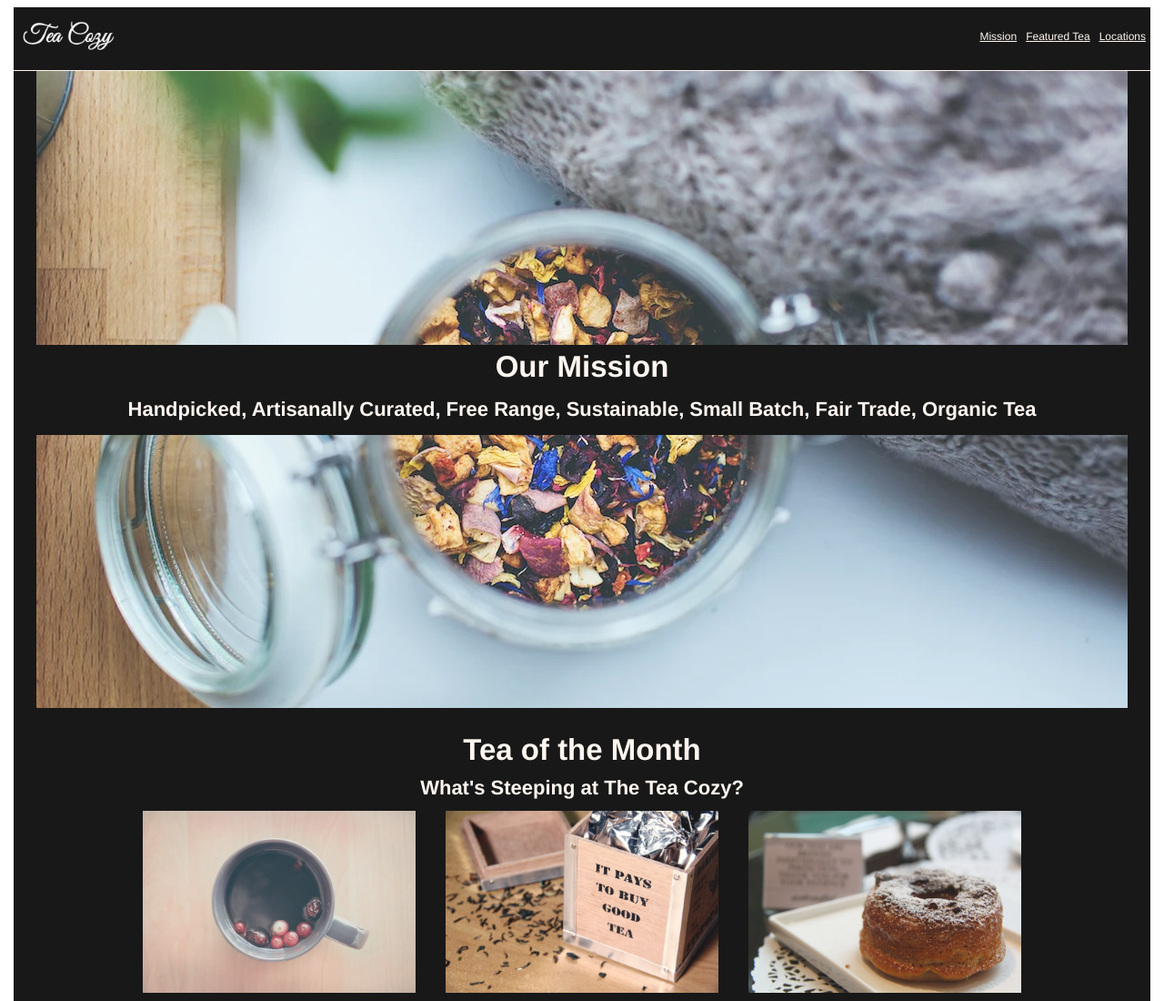
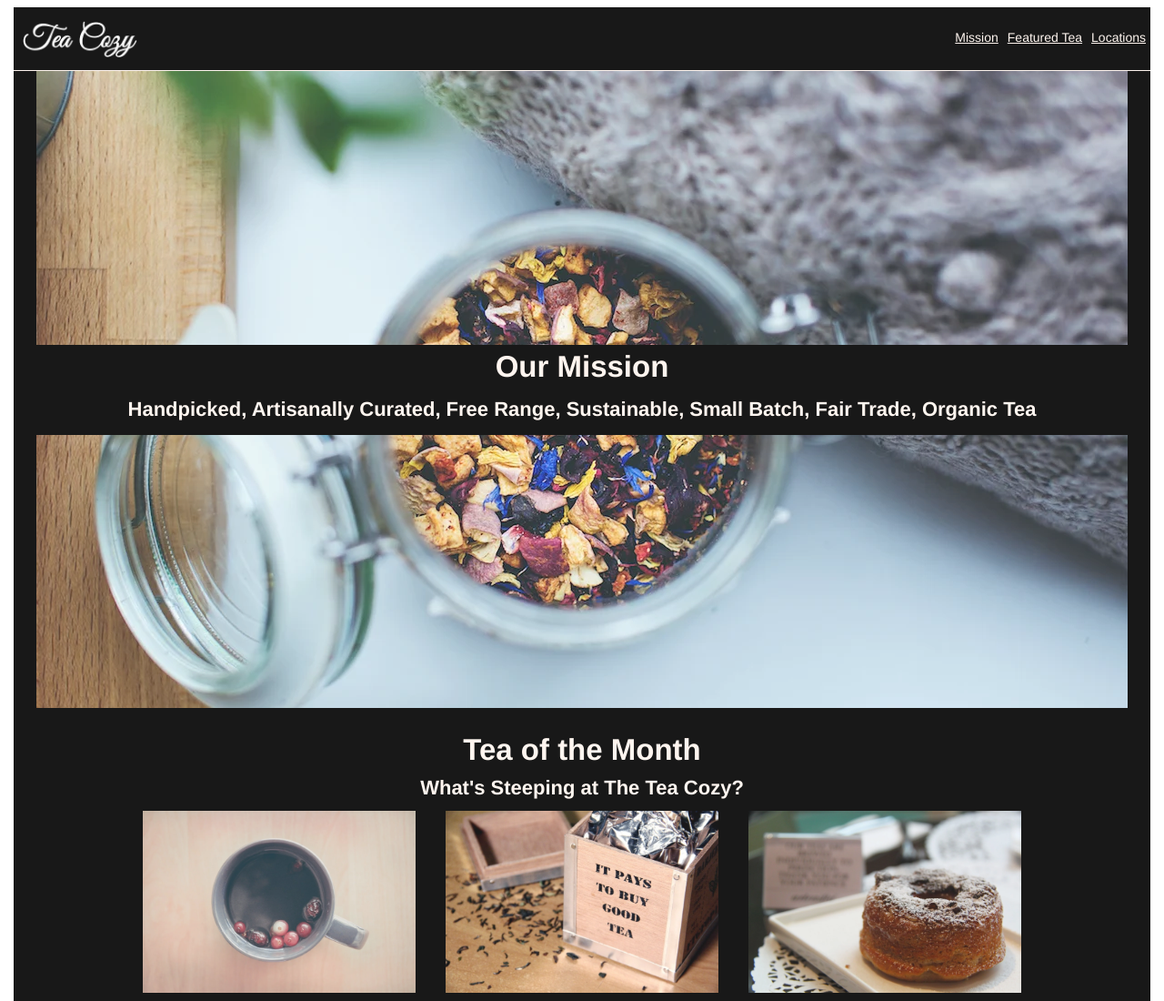
Before and after one commit to Dondera23/tea-html, a plain HTML site: page index.html in a window 1280 px wide. Shown: the top 1100 px of the page at 91% size. Drawn offline with Linux system fonts and the light colour scheme.

Commit message:
Update style.css

```diff
--- a/style.css
+++ b/style.css
@@ -25,7 +25,7 @@
     }
 
     .logo-image{
-        height: 32px;
+        height: 40px;
         margin-left: 10px;
         margin-top: 15px;
     }
@@ -35,7 +35,7 @@
         justify-content: space-between;
     }
     p{
-       font-size: 12px;
+       font-size: 14px;
        margin-left: 5px;
        margin-right: 5px;
        margin-top: 25px;
```
